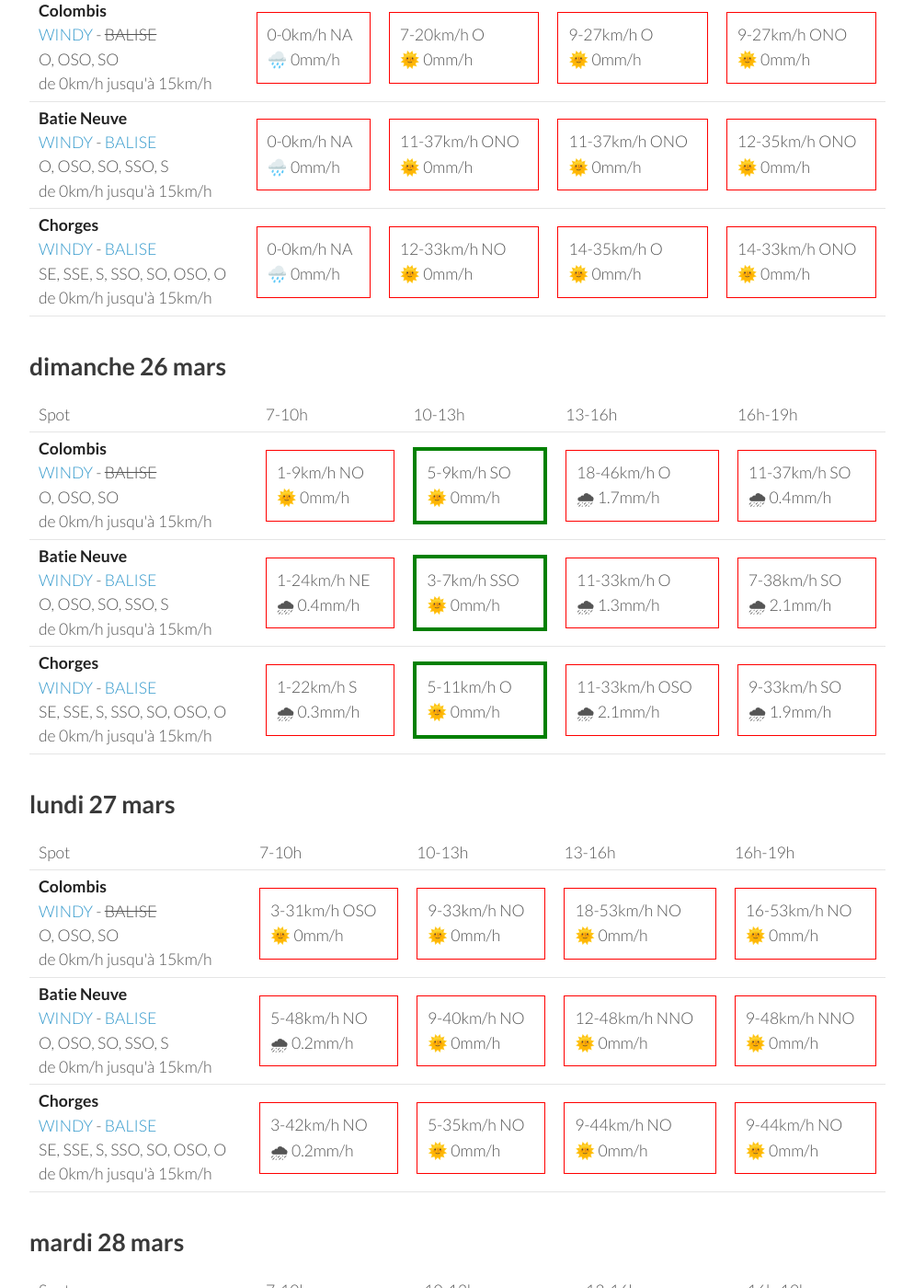
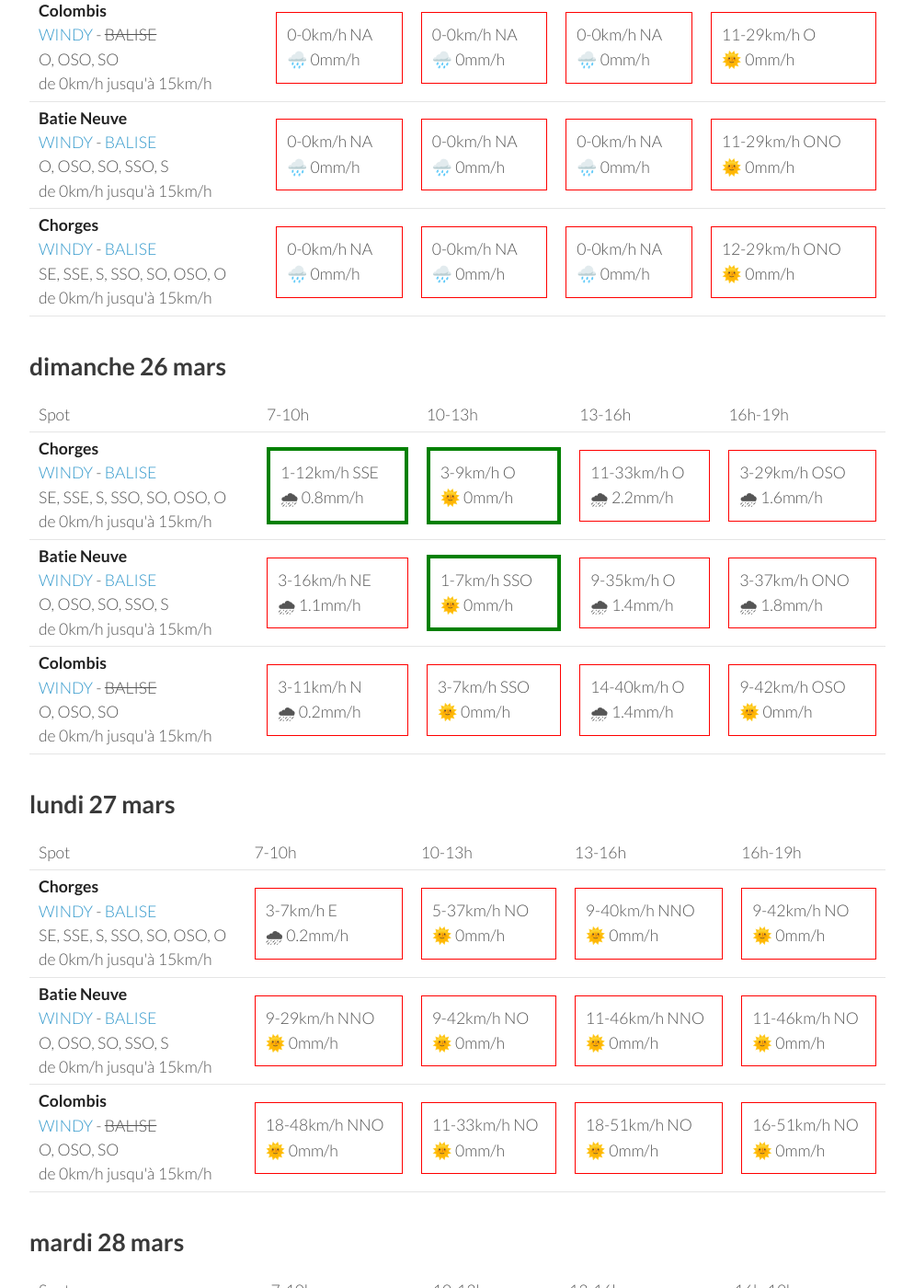
Before and after one commit to parapente-dans-le-nord/parapente-dans-le-nord.github.io, a Jekyll site: the page built from saint_andre.markdown, in a window 1280 px wide and 1400 px high, scrolled down 373 px. Shown: the whole window at 92% size, without its empty margins (26-1020 px from the left). Built offline with Jekyll 4.4.1, drawn with Linux system fonts in a browser that asks for light colours; some of the changed text lies outside the part shown.

Commit message:
update index.markdown

```diff
--- a/saint_andre.markdown
+++ b/saint_andre.markdown
@@ -25,27 +25,27 @@ page mise à jour le samedi 25 mars 13:35
         <td><strong>Colombis</strong><br><a href="https://windy.com/44.494/6.216?44.559,6.262,10">WINDY</a> - <span class="no-balise"> BALISE </span><br> <span class="vent-favorable">O, OSO, SO</span><br><span class="force-vent">de 0km/h jusqu'à 15km/h</span> </td>
 
             <td><div class="not-flyable"><p>0-0km/h NA</p><p>🌧️ 0mm/h</p></div></td>
-            <td><div class="not-flyable"><p>7-20km/h O</p><p>🌞 0mm/h</p></div></td>
-            <td><div class="not-flyable"><p>9-27km/h O</p><p>🌞 0mm/h</p></div></td>
-            <td><div class="not-flyable"><p>9-27km/h ONO</p><p>🌞 0mm/h</p></div></td>
+            <td><div class="not-flyable"><p>0-0km/h NA</p><p>🌧️ 0mm/h</p></div></td>
+            <td><div class="not-flyable"><p>0-0km/h NA</p><p>🌧️ 0mm/h</p></div></td>
+            <td><div class="not-flyable"><p>11-29km/h O</p><p>🌞 0mm/h</p></div></td>
 
     </tr>
 <tr>
         <td><strong>Batie Neuve</strong><br><a href="https://windy.com/44.584/6.236?44.559,6.262,10,m:eTtagly">WINDY</a> - <span class=""><a href="https://www.openwindmap.org/PP554">BALISE</a> </span><br> <span class="vent-favorable">O, OSO, SO, SSO, S</span><br><span class="force-vent">de 0km/h jusqu'à 15km/h</span> </td>
 
             <td><div class="not-flyable"><p>0-0km/h NA</p><p>🌧️ 0mm/h</p></div></td>
-            <td><div class="not-flyable"><p>11-37km/h ONO</p><p>🌞 0mm/h</p></div></td>
-            <td><div class="not-flyable"><p>11-37km/h ONO</p><p>🌞 0mm/h</p></div></td>
-            <td><div class="not-flyable"><p>12-35km/h ONO</p><p>🌞 0mm/h</p></div></td>
+            <td><div class="not-flyable"><p>0-0km/h NA</p><p>🌧️ 0mm/h</p></div></td>
+            <td><div class="not-flyable"><p>0-0km/h NA</p><p>🌧️ 0mm/h</p></div></td>
+            <td><div class="not-flyable"><p>11-29km/h ONO</p><p>🌞 0mm/h</p></div></td>
 
     </tr>
 <tr>
         <td><strong>Chorges</strong><br><a href="https://windy.com/44.578/6.280?44.559,6.262,10">WINDY</a> - <span class=""><a href="https://www.openwindmap.org/PP554">BALISE</a> </span><br> <span class="vent-favorable">SE, SSE, S, SSO, SO, OSO, O</span><br><span class="force-vent">de 0km/h jusqu'à 15km/h</span> </td>
 
             <td><div class="not-flyable"><p>0-0km/h NA</p><p>🌧️ 0mm/h</p></div></td>
-            <td><div class="not-flyable"><p>12-33km/h NO</p><p>🌞 0mm/h</p></div></td>
-            <td><div class="not-flyable"><p>14-35km/h O</p><p>🌞 0mm/h</p></div></td>
-            <td><div class="not-flyable"><p>14-33km/h ONO</p><p>🌞 0mm/h</p></div></td>
+            <td><div class="not-flyable"><p>0-0km/h NA</p><p>🌧️ 0mm/h</p></div></td>
+            <td><div class="not-flyable"><p>0-0km/h NA</p><p>🌧️ 0mm/h</p></div></td>
+            <td><div class="not-flyable"><p>12-29km/h ONO</p><p>🌞 0mm/h</p></div></td>
 
     </tr>
 
@@ -65,32 +65,32 @@ page mise à jour le samedi 25 mars 13:35
       <td>16h-19h</td>
     </tr>
 <tr>
-        <td><strong>Colombis</strong><br><a href="https://windy.com/44.494/6.216?44.559,6.262,10">WINDY</a> - <span class="no-balise"> BALISE </span><br> <span class="vent-favorable">O, OSO, SO</span><br><span class="force-vent">de 0km/h jusqu'à 15km/h</span> </td>
+        <td><strong>Chorges</strong><br><a href="https://windy.com/44.578/6.280?44.559,6.262,10">WINDY</a> - <span class=""><a href="https://www.openwindmap.org/PP554">BALISE</a> </span><br> <span class="vent-favorable">SE, SSE, S, SSO, SO, OSO, O</span><br><span class="force-vent">de 0km/h jusqu'à 15km/h</span> </td>
 
-            <td><div class="not-flyable"><p>1-9km/h NO</p><p>🌞 0mm/h</p></div></td>
-            <td><div class="flyable"><p>5-9km/h SO</p><p>🌞 0mm/h</p></div></td>
-            <td><div class="not-flyable"><p>18-46km/h O</p><p>🌧 1.7mm/h</p></div></td>
-            <td><div class="not-flyable"><p>11-37km/h SO</p><p>🌧 0.4mm/h</p></div></td>
+            <td><div class="flyable"><p>1-12km/h SSE</p><p>🌧 0.8mm/h</p></div></td>
+            <td><div class="flyable"><p>3-9km/h O</p><p>🌞 0mm/h</p></div></td>
+            <td><div class="not-flyable"><p>11-33km/h O</p><p>🌧 2.2mm/h</p></div></td>
+            <td><div class="not-flyable"><p>3-29km/h OSO</p><p>🌧 1.6mm/h</p></div></td>
 
 
     </tr>
 <tr>
         <td><strong>Batie Neuve</strong><br><a href="https://windy.com/44.584/6.236?44.559,6.262,10,m:eTtagly">WINDY</a> - <span class=""><a href="https://www.openwindmap.org/PP554">BALISE</a> </span><br> <span class="vent-favorable">O, OSO, SO, SSO, S</span><br><span class="force-vent">de 0km/h jusqu'à 15km/h</span> </td>
 
-            <td><div class="not-flyable"><p>1-24km/h NE</p><p>🌧 0.4mm/h</p></div></td>
-            <td><div class="flyable"><p>3-7km/h SSO</p><p>🌞 0mm/h</p></div></td>
-            <td><div class="not-flyable"><p>11-33km/h O</p><p>🌧 1.3mm/h</p></div></td>
-            <td><div class="not-flyable"><p>7-38km/h SO</p><p>🌧 2.1mm/h</p></div></td>
+            <td><div class="not-flyable"><p>3-16km/h NE</p><p>🌧 1.1mm/h</p></div></td>
+            <td><div class="flyable"><p>1-7km/h SSO</p><p>🌞 0mm/h</p></div></td>
+            <td><div class="not-flyable"><p>9-35km/h O</p><p>🌧 1.4mm/h</p></div></td>
+            <td><div class="not-flyable"><p>3-37km/h ONO</p><p>🌧 1.8mm/h</p></div></td>
 
 
     </tr>
 <tr>
-        <td><strong>Chorges</strong><br><a href="https://windy.com/44.578/6.280?44.559,6.262,10">WINDY</a> - <span class=""><a href="https://www.openwindmap.org/PP554">BALISE</a> </span><br> <span class="vent-favorable">SE, SSE, S, SSO, SO, OSO, O</span><br><span class="force-vent">de 0km/h jusqu'à 15km/h</span> </td>
+        <td><strong>Colombis</strong><br><a href="https://windy.com/44.494/6.216?44.559,6.262,10">WINDY</a> - <span class="no-balise"> BALISE </span><br> <span class="vent-favorable">O, OSO, SO</span><br><span class="force-vent">de 0km/h jusqu'à 15km/h</span> </td>
 
-            <td><div class="not-flyable"><p>1-22km/h S</p><p>🌧 0.3mm/h</p></div></td>
-            <td><div class="flyable"><p>5-11km/h O</p><p>🌞 0mm/h</p></div></td>
-            <td><div class="not-flyable"><p>11-33km/h OSO</p><p>🌧 2.1mm/h</p></div></td>
-            <td><div class="not-flyable"><p>9-33km/h SO</p><p>🌧 1.9mm/h</p></div></td>
+            <td><div class="not-flyable"><p>3-11km/h N</p><p>🌧 0.2mm/h</p></div></td>
+            <td><div class="not-flyable"><p>3-7km/h SSO</p><p>🌞 0mm/h</p></div></td>
+            <td><div class="not-flyable"><p>14-40km/h O</p><p>🌧 1.4mm/h</p></div></td>
+            <td><div class="not-flyable"><p>9-42km/h OSO</p><p>🌞 0mm/h</p></div></td>
 
 
     </tr>
@@ -111,32 +111,32 @@ page mise à jour le samedi 25 mars 13:35
       <td>16h-19h</td>
     </tr>
 <tr>
-        <td><strong>Colombis</strong><br><a href="https://windy.com/44.494/6.216?44.559,6.262,10">WINDY</a> - <span class="no-balise"> BALISE </span><br> <span class="vent-favorable">O, OSO, SO</span><br><span class="force-vent">de 0km/h jusqu'à 15km/h</span> </td>
+        <td><strong>Chorges</strong><br><a href="https://windy.com/44.578/6.280?44.559,6.262,10">WINDY</a> - <span class=""><a href="https://www.openwindmap.org/PP554">BALISE</a> </span><br> <span class="vent-favorable">SE, SSE, S, SSO, SO, OSO, O</span><br><span class="force-vent">de 0km/h jusqu'à 15km/h</span> </td>
 
-            <td><div class="not-flyable"><p>3-31km/h OSO</p><p>🌞 0mm/h</p></div></td>
-            <td><div class="not-flyable"><p>9-33km/h NO</p><p>🌞 0mm/h</p></div></td>
-            <td><div class="not-flyable"><p>18-53km/h NO</p><p>🌞 0mm/h</p></div></td>
-            <td><div class="not-flyable"><p>16-53km/h NO</p><p>🌞 0mm/h</p></div></td>
+            <td><div class="not-flyable"><p>3-7km/h E</p><p>🌧 0.2mm/h</p></div></td>
+            <td><div class="not-flyable"><p>5-37km/h NO</p><p>🌞 0mm/h</p></div></td>
+            <td><div class="not-flyable"><p>9-40km/h NNO</p><p>🌞 0mm/h</p></div></td>
+            <td><div class="not-flyable"><p>9-42km/h NO</p><p>🌞 0mm/h</p></div></td>
 
 
     </tr>
 <tr>
         <td><strong>Batie Neuve</strong><br><a href="https://windy.com/44.584/6.236?44.559,6.262,10,m:eTtagly">WINDY</a> - <span class=""><a href="https://www.openwindmap.org/PP554">BALISE</a> </span><br> <span class="vent-favorable">O, OSO, SO, SSO, S</span><br><span class="force-vent">de 0km/h jusqu'à 15km/h</span> </td>
 
-            <td><div class="not-flyable"><p>5-48km/h NO</p><p>🌧 0.2mm/h</p></div></td>
-            <td><div class="not-flyable"><p>9-40km/h NO</p><p>🌞 0mm/h</p></div></td>
-            <td><div class="not-flyable"><p>12-48km/h NNO</p><p>🌞 0mm/h</p></div></td>
-            <td><div class="not-flyable"><p>9-48km/h NNO</p><p>🌞 0mm/h</p></div></td>
+            <td><div class="not-flyable"><p>9-29km/h NNO</p><p>🌞 0mm/h</p></div></td>
+            <td><div class="not-flyable"><p>9-42km/h NO</p><p>🌞 0mm/h</p></div></td>
+            <td><div class="not-flyable"><p>11-46km/h NNO</p><p>🌞 0mm/h</p></div></td>
+            <td><div class="not-flyable"><p>11-46km/h NO</p><p>🌞 0mm/h</p></div></td>
 
 
     </tr>
 <tr>
-        <td><strong>Chorges</strong><br><a href="https://windy.com/44.578/6.280?44.559,6.262,10">WINDY</a> - <span class=""><a href="https://www.openwindmap.org/PP554">BALISE</a> </span><br> <span class="vent-favorable">SE, SSE, S, SSO, SO, OSO, O</span><br><span class="force-vent">de 0km/h jusqu'à 15km/h</span> </td>
+        <td><strong>Colombis</strong><br><a href="https://windy.com/44.494/6.216?44.559,6.262,10">WINDY</a> - <span class="no-balise"> BALISE </span><br> <span class="vent-favorable">O, OSO, SO</span><br><span class="force-vent">de 0km/h jusqu'à 15km/h</span> </td>
 
-            <td><div class="not-flyable"><p>3-42km/h NO</p><p>🌧 0.2mm/h</p></div></td>
-            <td><div class="not-flyable"><p>5-35km/h NO</p><p>🌞 0mm/h</p></div></td>
-            <td><div class="not-flyable"><p>9-44km/h NO</p><p>🌞 0mm/h</p></div></td>
-            <td><div class="not-flyable"><p>9-44km/h NO</p><p>🌞 0mm/h</p></div></td>
+            <td><div class="not-flyable"><p>18-48km/h NNO</p><p>🌞 0mm/h</p></div></td>
+            <td><div class="not-flyable"><p>11-33km/h NO</p><p>🌞 0mm/h</p></div></td>
+            <td><div class="not-flyable"><p>18-51km/h NO</p><p>🌞 0mm/h</p></div></td>
+            <td><div class="not-flyable"><p>16-51km/h NO</p><p>🌞 0mm/h</p></div></td>
 
 
     </tr>
@@ -160,9 +160,9 @@ page mise à jour le samedi 25 mars 13:35
         <td><strong>Colombis</strong><br><a href="https://windy.com/44.494/6.216?44.559,6.262,10">WINDY</a> - <span class="no-balise"> BALISE </span><br> <span class="vent-favorable">O, OSO, SO</span><br><span class="force-vent">de 0km/h jusqu'à 15km/h</span> </td>
 
             <td><div class="not-flyable"><p>3-18km/h E</p><p>🌞 0mm/h</p></div></td>
-            <td><div class="not-flyable"><p>0-16km/h OSO</p><p>🌞 0mm/h</p></div></td>
+            <td><div class="not-flyable"><p>0-14km/h S</p><p>🌞 0mm/h</p></div></td>
             <td><div class="not-flyable"><p>1-18km/h OSO</p><p>🌞 0mm/h</p></div></td>
-            <td><div class="not-flyable"><p>5-22km/h O</p><p>🌞 0mm/h</p></div></td>
+            <td><div class="not-flyable"><p>1-18km/h O</p><p>🌞 0mm/h</p></div></td>
 
 
     </tr>
@@ -170,9 +170,9 @@ page mise à jour le samedi 25 mars 13:35
         <td><strong>Chorges</strong><br><a href="https://windy.com/44.578/6.280?44.559,6.262,10">WINDY</a> - <span class=""><a href="https://www.openwindmap.org/PP554">BALISE</a> </span><br> <span class="vent-favorable">SE, SSE, S, SSO, SO, OSO, O</span><br><span class="force-vent">de 0km/h jusqu'à 15km/h</span> </td>
 
             <td><div class="not-flyable"><p>5-25km/h ENE</p><p>🌞 0mm/h</p></div></td>
-            <td><div class="not-flyable"><p>1-16km/h SSO</p><p>🌞 0mm/h</p></div></td>
+            <td><div class="not-flyable"><p>1-16km/h S</p><p>🌞 0mm/h</p></div></td>
+            <td><div class="not-flyable"><p>3-18km/h SSO</p><p>🌞 0mm/h</p></div></td>
             <td><div class="not-flyable"><p>3-20km/h SSO</p><p>🌞 0mm/h</p></div></td>
-            <td><div class="not-flyable"><p>5-24km/h SO</p><p>🌞 0mm/h</p></div></td>
 
 
     </tr>
@@ -181,8 +181,8 @@ page mise à jour le samedi 25 mars 13:35
 
             <td><div class="not-flyable"><p>5-24km/h NE</p><p>🌞 0mm/h</p></div></td>
             <td><div class="not-flyable"><p>1-16km/h S</p><p>🌞 0mm/h</p></div></td>
-            <td><div class="not-flyable"><p>5-22km/h SSO</p><p>🌞 0mm/h</p></div></td>
-            <td><div class="not-flyable"><p>5-24km/h SO</p><p>🌞 0mm/h</p></div></td>
+            <td><div class="not-flyable"><p>3-18km/h SSO</p><p>🌞 0mm/h</p></div></td>
+            <td><div class="not-flyable"><p>3-22km/h SO</p><p>🌞 0mm/h</p></div></td>
 
 
     </tr>
```
Also changed, not shown: other parts of saint_andre.markdown (+1 -1 lines).
